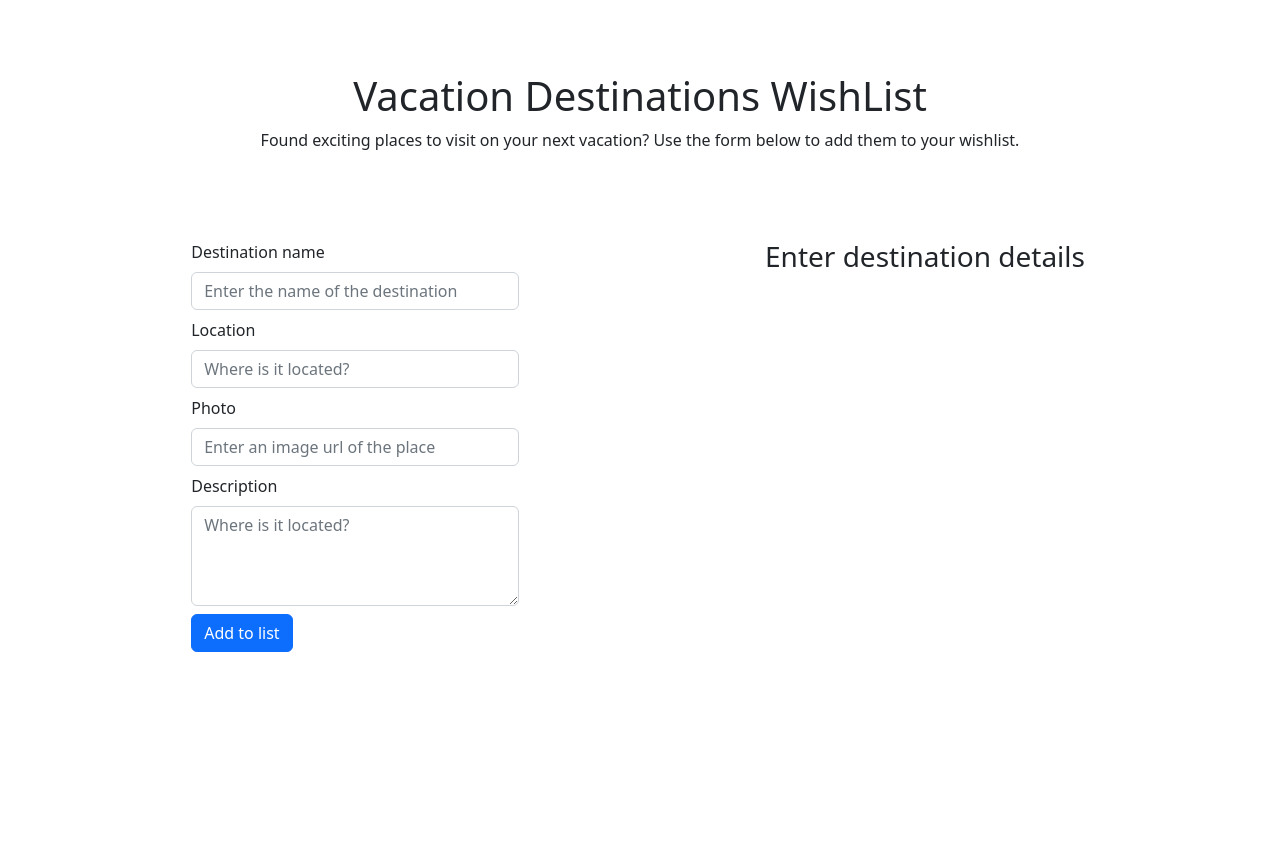
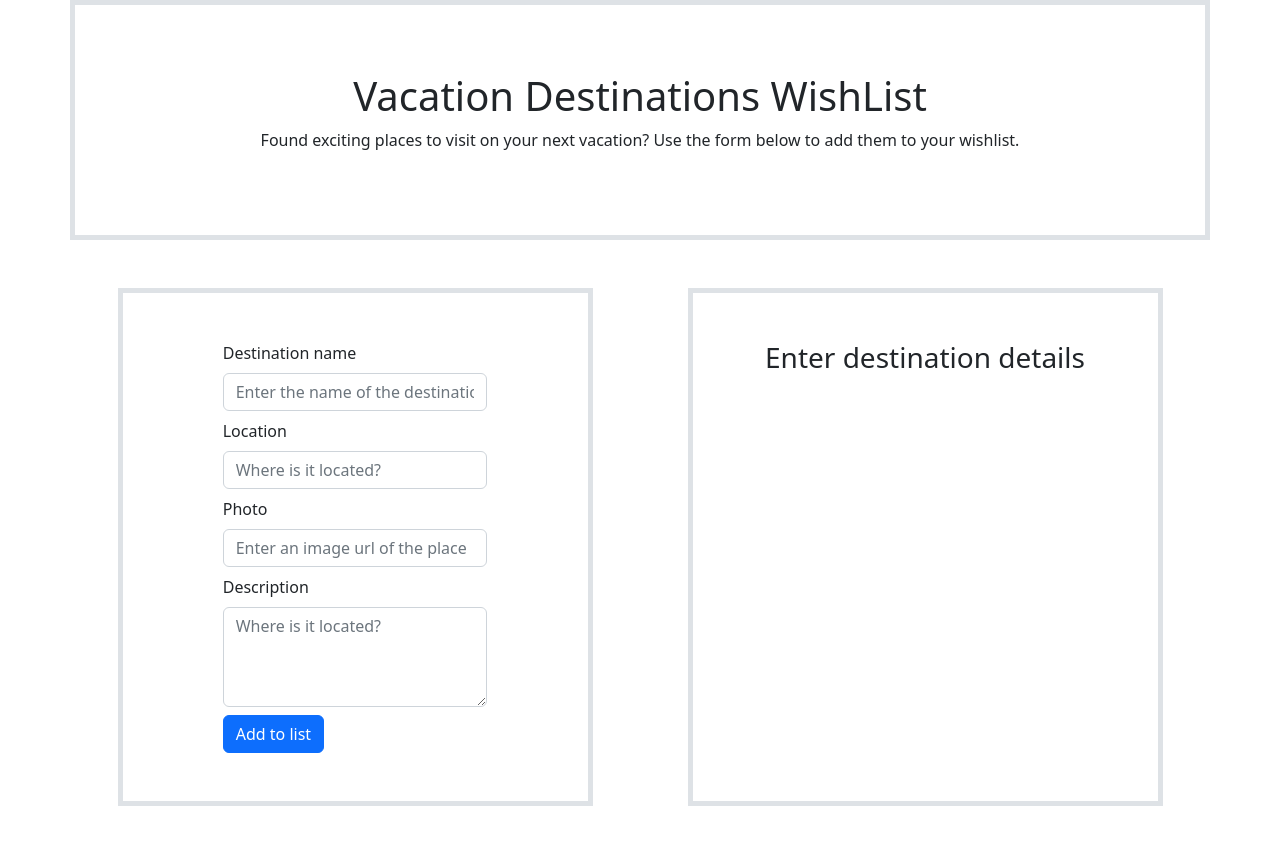
Before and after one commit to jennytoc/destination-page, a plain HTML site: page index.html in a window 1280 px wide. Before the commit the page ends 800 px from the top, so only its background shows below. Drawn offline with nearby package versions, Linux system fonts and the light colour scheme.

Commit message:
Added borders and spacing

```diff
--- a/index.html
+++ b/index.html
@@ -11,7 +11,7 @@
 </head>
 <body>
 
-    <header id="main-h" class="container text-center">
+    <header id="main-h" class="container text-center border border-5">
         <div class="row h-100 align-items-center">
             <div class="col">
                 <h1>Vacation Destinations WishList</h1>
@@ -20,9 +20,9 @@
         </div>
     </header>
 
-    <main class="container">
-        <div class="row">
-            <article class="col">
+    <main class="container my-5">
+        <div class="row justify-content-around">
+            <article class="col-5 border border-5 py-5">
                 <form class="m-auto">
                     <div class="mb-2">
                         <label for="destination" class="form-label">Destination name</label>
@@ -43,7 +43,7 @@
                     <button type="submit" class="btn btn-primary">Add to list</button>
                 </form>
             </article>
-            <section class="col text-center">
+            <section class="col-5 text-center border border-5 py-5">
                 <h3>Enter destination details</h3>
                 <div class="details"></div>
             </section>
```
